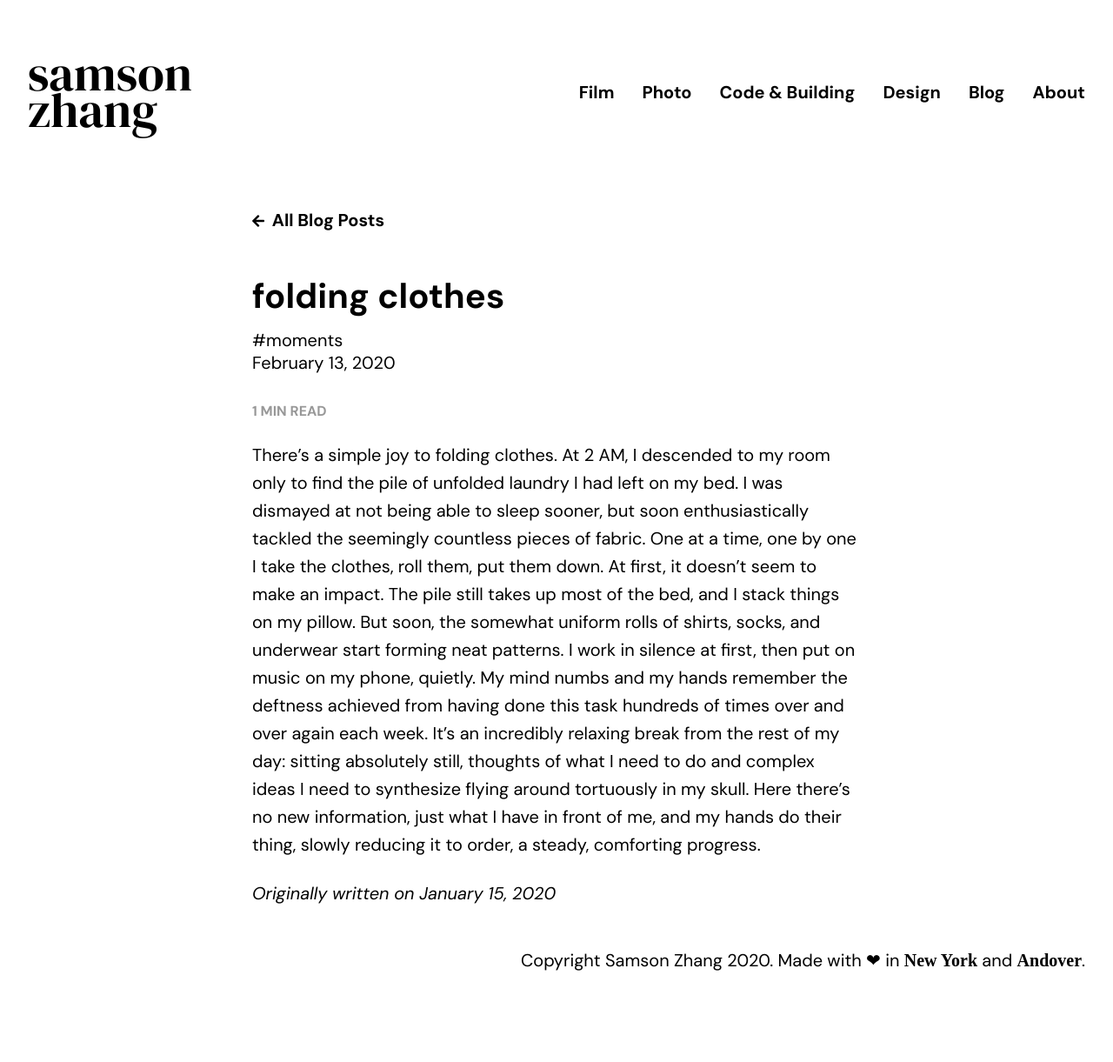
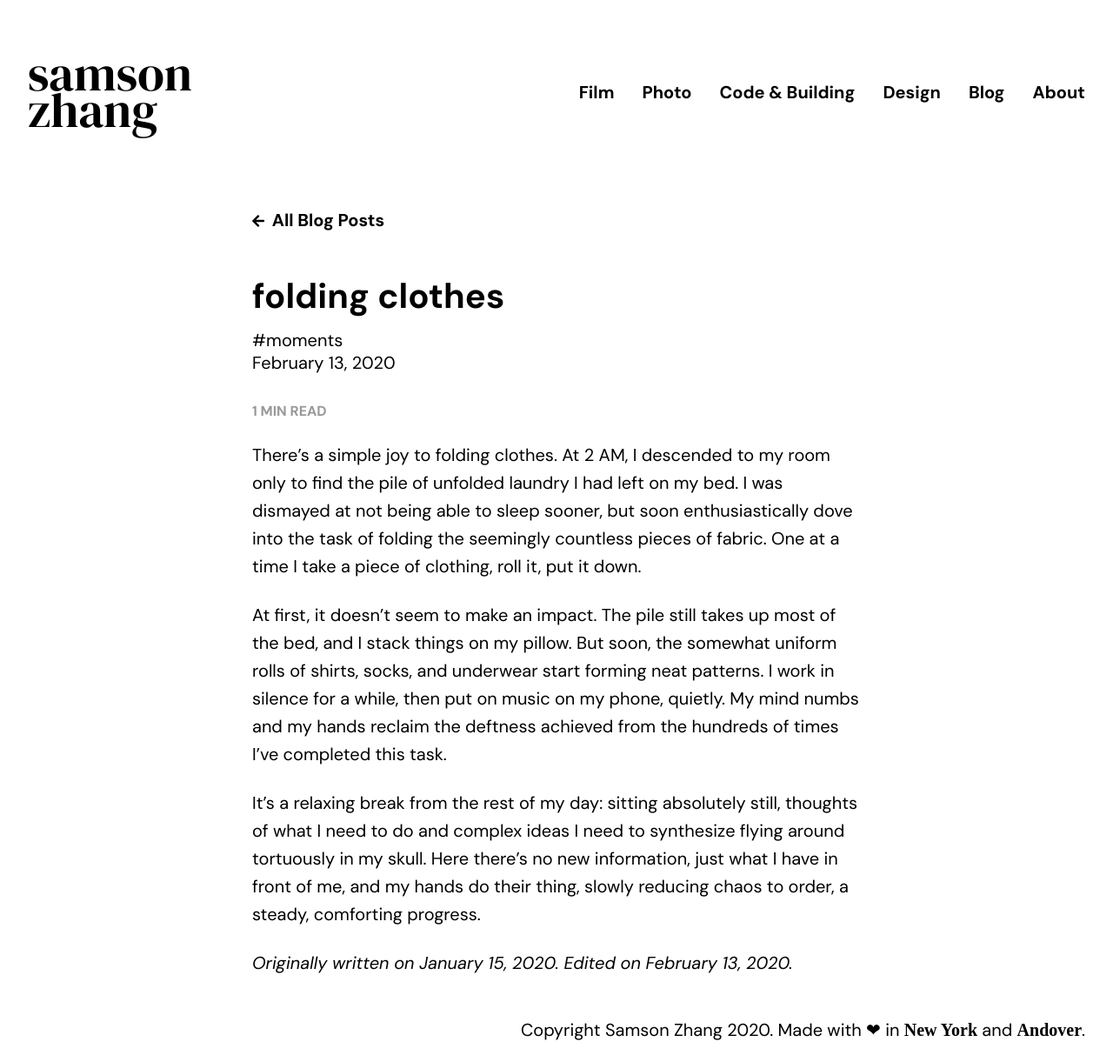
Before and after one commit to wwsalmon/portfolio, a Jekyll site: the page built from _posts/2020-02-13-folding-clothes.md, in a window 1280 px wide. Shown: the whole page at 87% size. Built offline with Jekyll 4.4.1, drawn with Linux system fonts in a browser that asks for light colours; some web fonts are replaced; before the commit the page ends 1141 px from its top, so only the background shows below that.

Commit message:
folding clothes post edits

```diff
--- a/_posts/2020-02-13-folding-clothes.md
+++ b/_posts/2020-02-13-folding-clothes.md
@@ -5,6 +5,10 @@ date: '2020-02-13 10:11:56'
 tags: moments
 ---
 
-There’s a simple joy to folding clothes. At 2 AM, I descended to my room only to find the pile of unfolded laundry I had left on my bed. I was dismayed at not being able to sleep sooner, but soon enthusiastically tackled the seemingly countless pieces of fabric. One at a time, one by one I take the clothes, roll them, put them down. At first, it doesn’t seem to make an impact. The pile still takes up most of the bed, and I stack things on my pillow. But soon, the somewhat uniform rolls of shirts, socks, and underwear start forming neat patterns. I work in silence at first, then put on music on my phone, quietly. My mind numbs and my hands remember the deftness achieved from having done this task hundreds of times over and over again each week. It’s an incredibly relaxing break from the rest of my day: sitting absolutely still, thoughts of what I need to do and complex ideas I need to synthesize flying around tortuously in my skull. Here there’s no new information, just what I have in front of me, and my hands do their thing, slowly reducing it to order, a steady, comforting progress.
+There’s a simple joy to folding clothes. At 2 AM, I descended to my room only to find the pile of unfolded laundry I had left on my bed. I was dismayed at not being able to sleep sooner, but soon enthusiastically dove into the task of folding the seemingly countless pieces of fabric. One at a time I take a piece of clothing, roll it, put it down.
 
-*Originally written on January 15, 2020*
+At first, it doesn’t seem to make an impact. The pile still takes up most of the bed, and I stack things on my pillow. But soon, the somewhat uniform rolls of shirts, socks, and underwear start forming neat patterns. I work in silence for a while, then put on music on my phone, quietly. My mind numbs and my hands reclaim the deftness achieved from the hundreds of times I’ve completed this task.
+
+It’s a relaxing break from the rest of my day: sitting absolutely still, thoughts of what I need to do and complex ideas I need to synthesize flying around tortuously in my skull. Here there’s no new information, just what I have in front of me, and my hands do their thing, slowly reducing chaos to order, a steady, comforting progress.
+
+*Originally written on January 15, 2020. Edited on February 13, 2020.*
```
